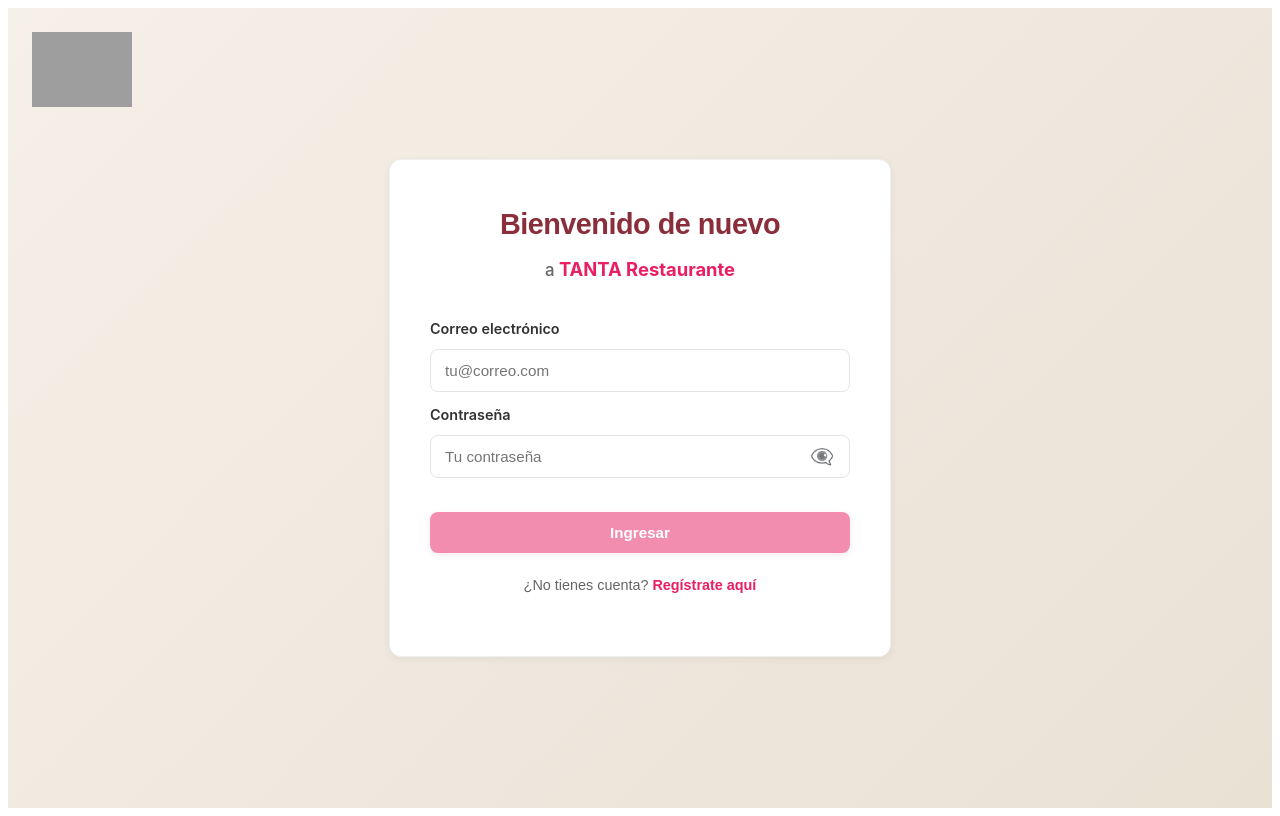
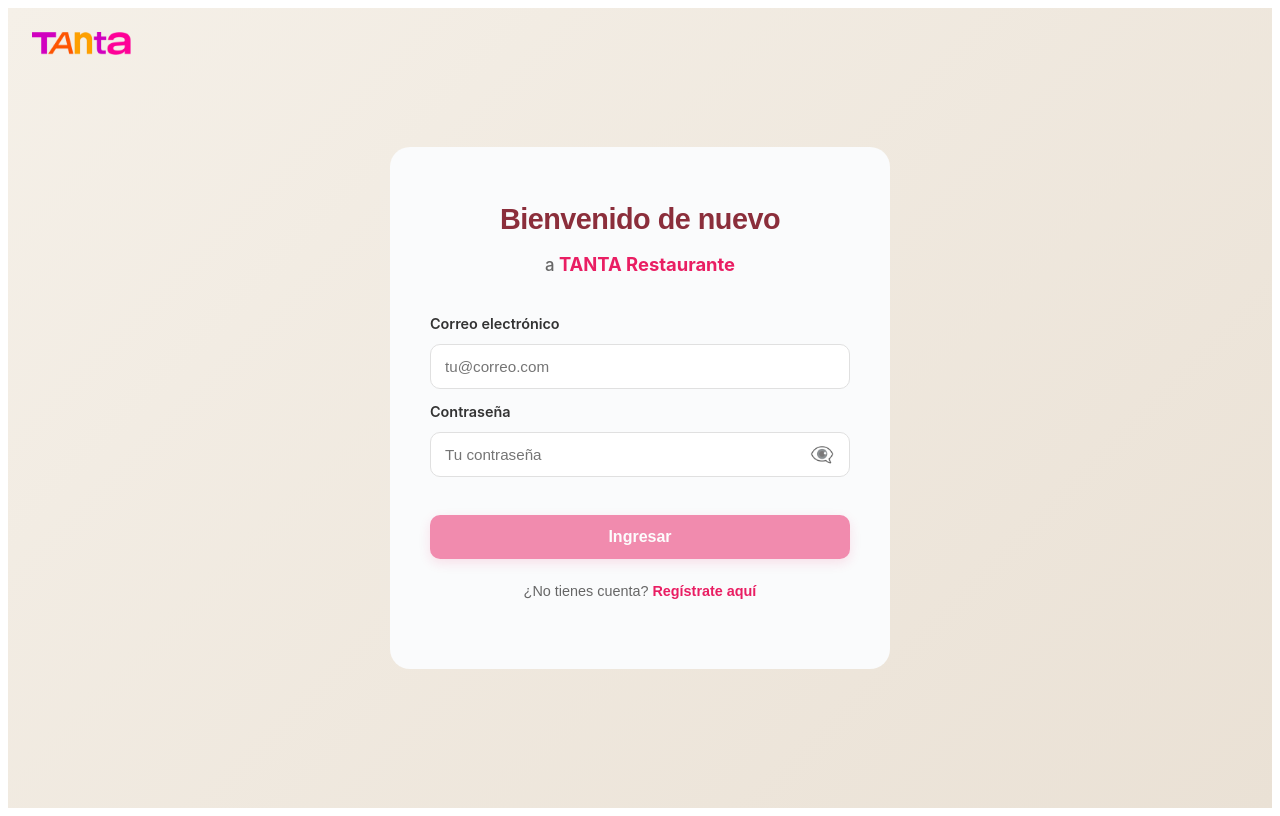
Before and after one commit to JuanpabPE/gastromind-ai, a React app in the folder frontend/: page /login in a window 1280 px wide. Built offline with nearby package versions, Linux system fonts and the light colour scheme; no server answers; grey boxes are pictures that could not be loaded; the HTML template or start-up script is replaced by a standard one.

Commit message:
Mejora Frontend Login y Register

```diff
--- a/frontend/src/autenticacion/PaginaLogin.jsx
+++ b/frontend/src/autenticacion/PaginaLogin.jsx
@@ -27,7 +27,9 @@
 
       <div style={estilos.tarjeta}>
         <h1 style={estilos.titulo}>Bienvenido de nuevo</h1>
-        <p style={estilos.subtitulo}>a <span style={estilos.spanTanta}>TANTA Restaurante</span></p>
+        <p style={estilos.subtitulo}>
+          a <span style={estilos.spanTanta}>TANTA Restaurante</span>
+        </p>
 
         <form onSubmit={handleSubmit} style={estilos.form}>
           <div style={estilos.contenedor}>
@@ -98,7 +100,8 @@
     alignItems: "center",
     justifyContent: "center",
     background: "linear-gradient(135deg, #F5F0E8 0%, #EAE1D5 100%)",
-    fontFamily: "'Montserrat', -apple-system, BlinkMacSystemFont, 'Segoe UI', sans-serif",
+    fontFamily:
+      "'Montserrat', -apple-system, BlinkMacSystemFont, 'Segoe UI', sans-serif",
     position: "relative",
     overflow: "hidden",
   },
@@ -112,13 +115,11 @@
     zIndex: 10,
   },
   tarjeta: {
-    backgroundColor: "#ffffff",
-    padding: "3rem 2.5rem",
-    borderRadius: "12px",
+    backgroundColor: "#FAFBFC",
+    padding: "3.5rem 2.5rem",
+    borderRadius: "20px",
     width: "100%",
     maxWidth: "420px",
-    boxShadow: "0 2px 8px rgba(0,0,0,0.06)",
-    border: "1px solid #f0f0f0",
     position: "relative",
   },
   titulo: {
@@ -156,9 +157,9 @@
     marginBottom: "6px",
   },
   input: {
-    padding: "12px 14px",
-    borderRadius: "8px",
-    border: "1px solid #E5E5E5",
+    padding: "13px 14px",
+    borderRadius: "10px",
+    border: "1.5px solid #E0E0E0",
     fontSize: "0.95rem",
     outline: "none",
     fontFamily: "'Montserrat', sans-serif",
@@ -171,9 +172,9 @@
     alignItems: "center",
   },
   inputContraseña: {
-    padding: "12px 45px 12px 14px",
-    borderRadius: "8px",
-    border: "1px solid #E5E5E5",
+    padding: "13px 45px 13px 14px",
+    borderRadius: "10px",
+    border: "1.5px solid #E0E0E0",
     fontSize: "0.95rem",
     outline: "none",
     fontFamily: "'Montserrat', sans-serif",
@@ -193,18 +194,18 @@
     padding: "4px",
   },
   boton: {
-    padding: "12px 16px",
-    borderRadius: "8px",
+    padding: "13px 18px",
+    borderRadius: "10px",
     backgroundColor: "#E91E63",
     color: "#fff",
     fontWeight: "700",
-    fontSize: "0.95rem",
+    fontSize: "1rem",
     border: "none",
     cursor: "pointer",
-    marginTop: "20px",
+    marginTop: "24px",
     transition: "all 0.25s ease",
     fontFamily: "'Montserrat', sans-serif",
-    boxShadow: "0 2px 6px rgba(233, 30, 99, 0.2)",
+    boxShadow: "0 4px 12px rgba(233, 30, 99, 0.25)",
   },
   error: {
     color: "#E91E63",
--- a/frontend/src/perfil_nutricional/paginaPerfil.jsx
+++ b/frontend/src/perfil_nutricional/paginaPerfil.jsx
@@ -50,7 +50,7 @@
     const nombre = sessionStorage.getItem("nombreRegistro");
     if (nombre) {
       setNombreRegistrado(nombre);
-      setForm(f => ({ ...f, nombre }));
+      setForm((f) => ({ ...f, nombre }));
     }
   }, []);
 
@@ -61,9 +61,9 @@
     form.enfermedades.length === 0 ||
     form.preferencias.length === 0;
 
-  const mensajeValidacion = perfilIncompleto ?
-    "Por favor completa todos los campos: Alergias, Condiciones de salud y Preferencias alimentarias" :
-    null;
+  const mensajeValidacion = perfilIncompleto
+    ? "Por favor completa todos los campos: Alergias, Condiciones de salud y Preferencias alimentarias"
+    : null;
 
   function handleInput(e) {
     setForm({ ...form, [e.target.name]: e.target.value });
@@ -90,7 +90,9 @@
 
     // Validar que el perfil esté completo
     if (perfilIncompleto) {
-      alert("Por favor completa todos los campos obligatorios:\n✓ Alergias\n✓ Condiciones de salud\n✓ Preferencias alimentarias");
+      alert(
+        "Por favor completa todos los campos obligatorios:\n- Alergias\n- Condiciones de salud\n- Preferencias alimentarias"
+      );
       return;
     }
 
@@ -112,7 +114,7 @@
           <Seccion titulo="Datos básicos">
             {nombreRegistrado && (
               <p style={estilos.indicadorRegistrado}>
-                ✓ Registrado como: <strong>{nombreRegistrado}</strong>
+                Registrado como: <strong>{nombreRegistrado}</strong>
               </p>
             )}
             <input
@@ -124,7 +126,10 @@
               readOnly
               title="Este nombre fue registrado durante tu registro y no puede modificarse aquí"
             />
-            <p style={estilos.ayudaNombre}>Este nombre no puede modificarse aquí. Si necesitas cambiarlo, deberás crear una nueva cuenta.</p>
+            <p style={estilos.ayudaNombre}>
+              Este nombre no puede modificarse aquí. Si necesitas cambiarlo,
+              deberás crear una nueva cuenta.
+            </p>
             <label style={estilos.label}>Fecha de nacimiento</label>
             <input
               name="fecha_nacimiento"
@@ -207,7 +212,9 @@
           </Seccion>
 
           {error && <p style={estilos.error}>{error}</p>}
-          {mensajeValidacion && <p style={estilos.validacion}>{mensajeValidacion}</p>}
+          {mensajeValidacion && (
+            <p style={estilos.validacion}>{mensajeValidacion}</p>
+          )}
 
           <button
             type="submit"
@@ -218,7 +225,7 @@
             }}
             disabled={perfilIncompleto || cargando}
           >
-            {cargando ? "Guardando..." : "Guardar perfil y continuar →"}
+            {cargando ? "Guardando..." : "Guardar perfil y continuar"}
           </button>
         </form>
       </div>
@@ -275,12 +282,11 @@
     justifyContent: "center",
   },
   tarjeta: {
-    backgroundColor: "#fff",
-    borderRadius: "16px",
-    padding: "2.5rem",
+    backgroundColor: "#FAFBFC",
+    borderRadius: "20px",
+    padding: "3.5rem 2.5rem",
     width: "100%",
     maxWidth: "560px",
-    boxShadow: "0 4px 24px rgba(0,0,0,0.08)",
     height: "fit-content",
   },
   titulo: {
@@ -297,9 +303,9 @@
   },
   form: { display: "flex", flexDirection: "column" },
   input: {
-    padding: "11px 14px",
-    borderRadius: "8px",
-    border: "1px solid #e0e0e0",
+    padding: "13px 14px",
+    borderRadius: "10px",
+    border: "1.5px solid #E0E0E0",
     fontSize: "0.95rem",
     outline: "none",
     width: "100%",
```
Also changed, not shown: frontend/src/autenticacion/PaginaRegister.jsx (+22 -8 lines), frontend/src/assets/images/logo_tanta.png (added), 1 other file (tests, documents, lock files or other folders).
